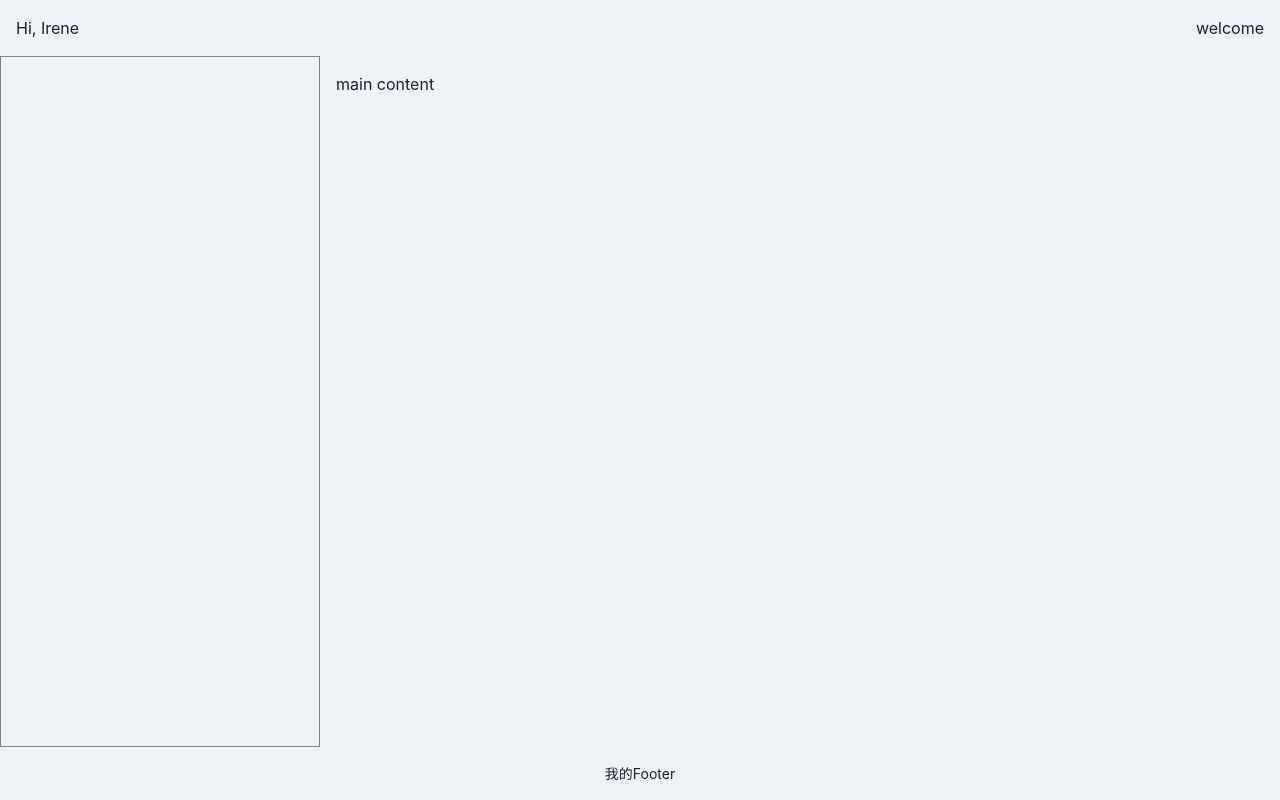
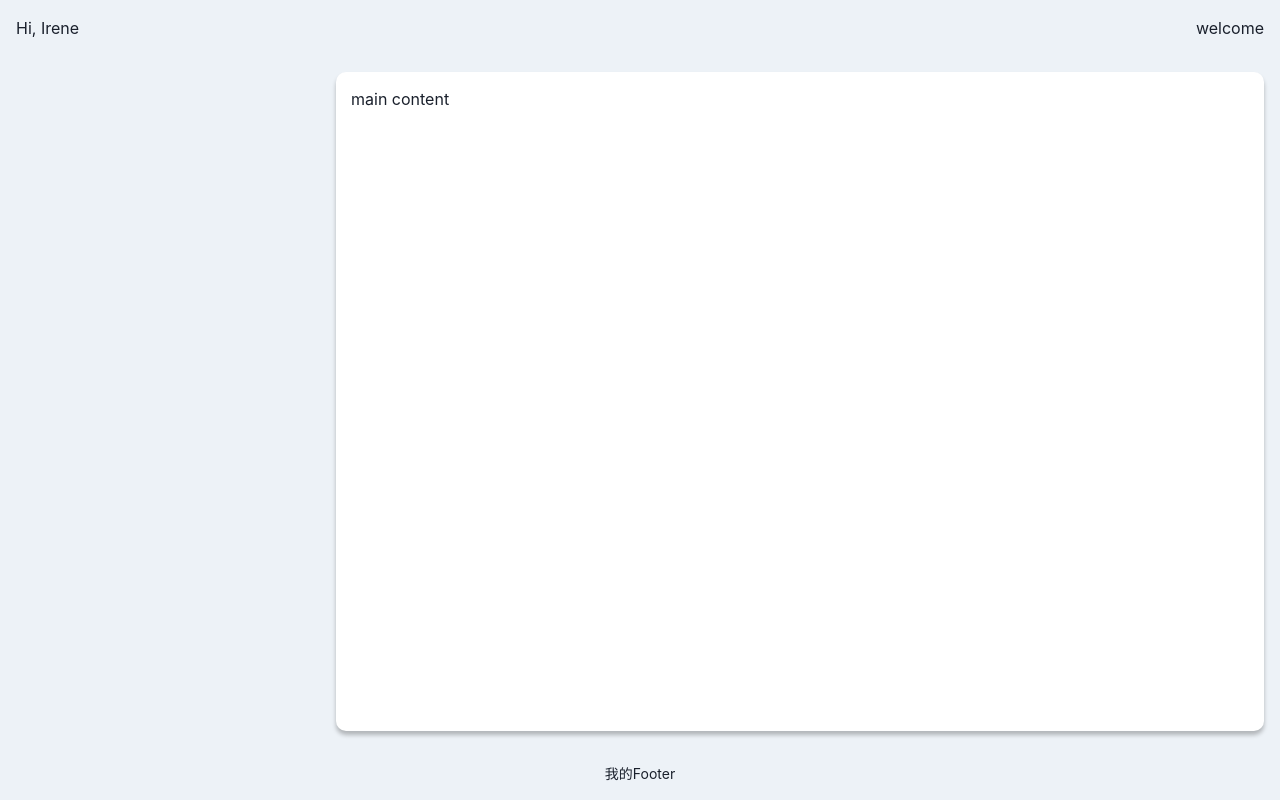
Before and after one commit to mp3Yun/react-practice, a React (Vite) app: page / in a window 1280 px wide. Built offline with nearby package versions, Linux system fonts and the light colour scheme.

Commit message:
add card

```diff
--- a/src/App.tsx
+++ b/src/App.tsx
@@ -2,6 +2,7 @@ import { Box, Flex } from '@chakra-ui/react'
 import Footer from './components/Footer'
 import Header from './components/Header'
 import './styles/style.css'
+import Card from './components/Card'
 
 function App() {
   return (
@@ -16,15 +17,13 @@ function App() {
         {/* main */}
         <Flex as="main" flex={1} py={4} justify={'left'}>
           {/* sidebar */}
-          <Box
-            w={{ base: '25%', md: '25%' }}
-            bg="gray.100"
-            className="show-border"
-          ></Box>
+          <Box w={{ base: '25%', md: '25%' }} bg="gray.100"></Box>
           {/* main content */}
-          <Box flex={1} p={4}>
-            {/* router TODO: */}
-            <h1>main content</h1>
+          <Box flex={1} p={4} alignItems={'center'} justifyContent={'center'}>
+            <Card>
+              {/* router TODO: */}
+              <h1>main content</h1>
+            </Card>
           </Box>
         </Flex>
 
--- /dev/null
+++ b/src/components/Card.tsx
@@ -0,0 +1,23 @@
+import { Box } from '@chakra-ui/react'
+
+interface CardProps {
+  children?: React.ReactNode
+  bgColor?: string // 可選的 bgColor 屬性
+}
+const Card: React.FC<CardProps> = ({ children, bgColor = 'white' }) => {
+  return (
+    <Box
+      padding={'15px'}
+      borderRadius={'10px'}
+      bgColor={`${bgColor}`}
+      boxShadow={'0px 4px 4px rgba(0, 0, 0, 0.25)'}
+      mb={'4'}
+      minWidth={'70%'}
+      minHeight={'100%'}
+    >
+      {children}
+    </Box>
+  )
+}
+
+export default Card
```
